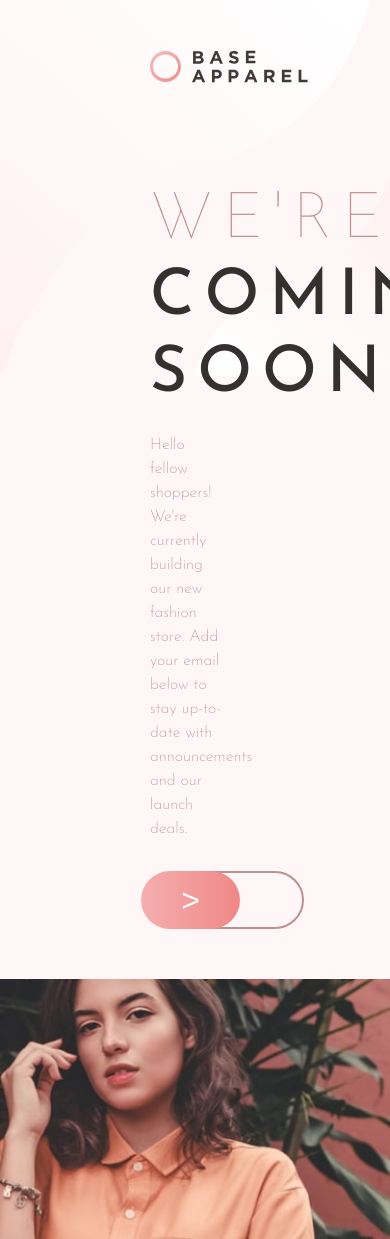
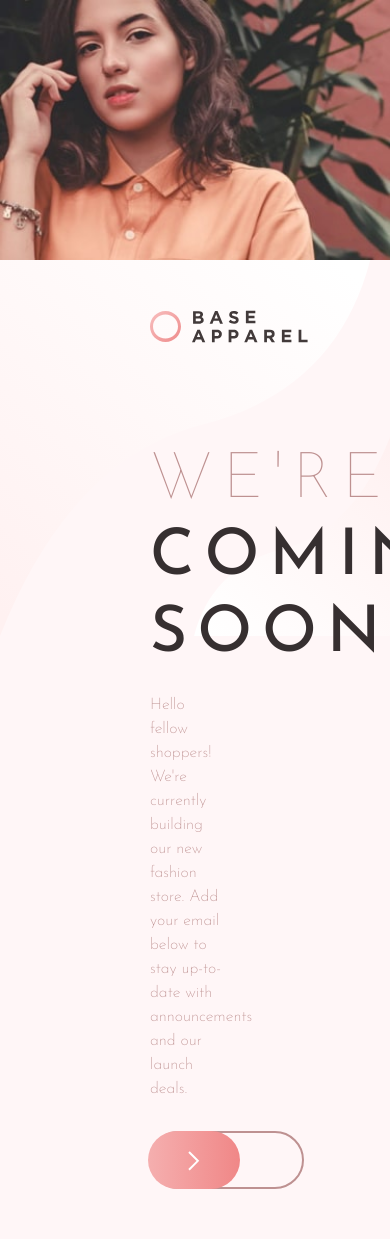
Before and after one commit to sparklaunch/Base-Apparel-Coming-Soon-Page, a Next.js app: page / in a window 390 px wide. Shown: the top 1239 px of the page. Built offline with nearby package versions, Linux system fonts and the light colour scheme.

Commit message:
모바일 화면에서 레이아웃을 반전시키고 이메일 버튼에 화살표 아이콘 추가

```diff
--- a/src/app/Home.module.css
+++ b/src/app/Home.module.css
@@ -118,7 +118,7 @@
 @media (max-width: 1000px) {
 	.main {
 		display: flex;
-		flex-direction: column;
+		flex-direction: column-reverse;
 	}
 
 	.mobileHero {
--- a/src/app/page.tsx
+++ b/src/app/page.tsx
@@ -2,6 +2,7 @@
 
 import Image from "next/image";
 import { useState } from "react";
+import arrow from "../shared/assets/images/arrow.svg";
 import background from "../shared/assets/images/desktop-background.svg";
 import desktopHero from "../shared/assets/images/desktop-hero.jpg";
 import error from "../shared/assets/images/error.svg";
@@ -69,7 +70,7 @@ export default function Home() {
 							className={styles.emailButton}
 							onClick={clickHandler}
 						>
-							&gt;
+							<Image src={arrow} alt="" />
 						</button>
 					</div>
 					{emailError && (
```
